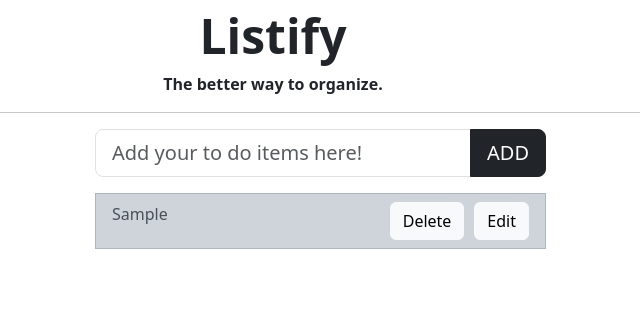
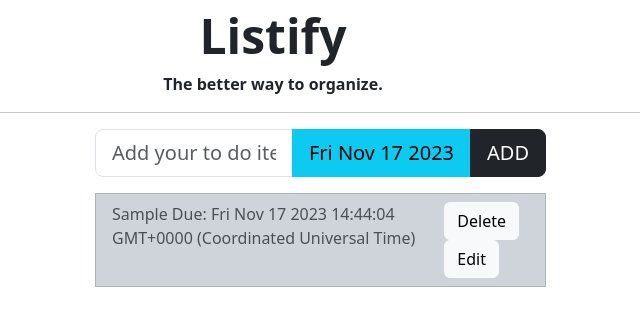
Before and after one commit to pragatipant/listify, a React (Create React App) app: page / in a window 1280 px wide. Both pictures are taken after typing "Sample" into the empty fields and a click on the button "ADD". Shown: the top 326 px of the page, without its empty margins (367-1007 px from the left). Built offline with nearby package versions, Linux system fonts and the light colour scheme.

Commit message:
Added a date to all tasks, defautls to todays date, if you want to change it then just click the date and you can select any future date on the calendar. Due date is then displayed with each task, however this could be improved.

```diff
--- a/package.json
+++ b/package.json
@@ -9,6 +9,7 @@
     "bootstrap": "^5.3.2",
     "react": "^18.2.0",
     "react-bootstrap": "^2.9.0",
+    "react-calendar": "^4.6.1",
     "react-dom": "^18.2.0",
     "react-scripts": "5.0.1",
     "web-vitals": "^2.1.4"
--- a/src/ListComponent.js
+++ b/src/ListComponent.js
@@ -7,19 +7,24 @@ import Button from "react-bootstrap/Button";
 import InputGroup from "react-bootstrap/InputGroup";
 import FormControl from "react-bootstrap/FormControl";
 import ListGroup from "react-bootstrap/ListGroup";
+import Calendar from 'react-calendar';
 
 const ListComponent = (props) => {
     const [input, setInput] = useState('');
     const [list, setList] = useState([]);
+    const [showCal, setShowCal] = useState(false);
+    const [calDate, setCalDate] = useState(new Date());
 
     const addTask = () => {
         if (input !== "") {
             const taskToAdd = {
                 id: Math.random(),
                 value: input,
+                date: calDate,
             };
             setList([...list, taskToAdd]);
             setInput('');
+            setCalDate(new Date());
         }
     }
 
@@ -65,11 +70,18 @@ const ListComponent = (props) => {
                                 aria-describedby="basic-addon2"
                             />
                             <Button
+                                variant="info"
+                                className="btn-lg"
+                                onClick={() => setShowCal(!showCal)}>
+                                {calDate.toDateString().toString()}
+                            </Button>
+                            <Button
                                 variant="dark"
                                 className="btn-lg"
                                 onClick={() => addTask()}>
                                 ADD
                             </Button>
+                            {showCal && <Calendar minDate={new Date()} onChange={setCalDate} value={calDate}/>}
                         </InputGroup>
                     </Col>
                 </Row>
@@ -83,7 +95,7 @@ const ListComponent = (props) => {
                                             variant="dark"
                                             action
                                             style={{display:"flex", justifyContent:'space-between'}}>
-                                            {item.value}
+                                            {item.value + "\n Due: " + item.date}
                                             <span>
                                                 <Button style={{marginRight:"10px"}}
                                                     variant = "light"
```
Also changed, not shown: 2 other files (tests, documents, lock files or other folders).
